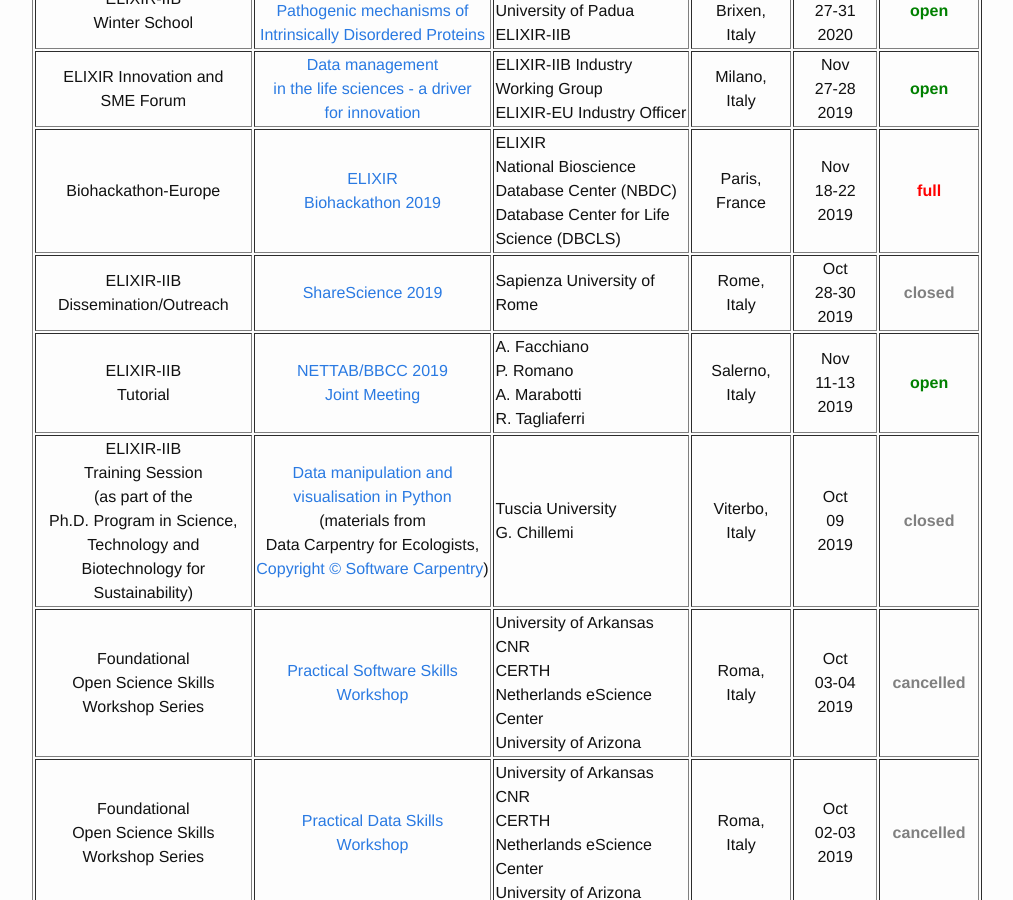
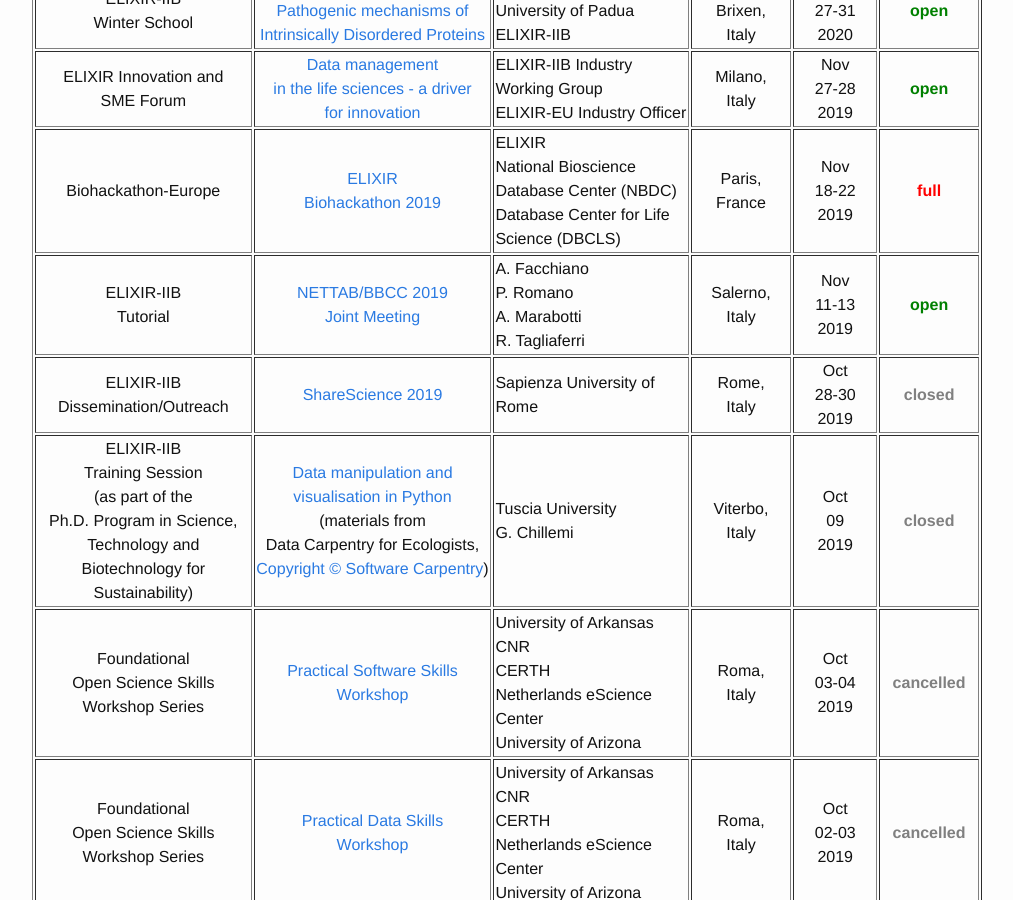
Before and after one commit to ELIXIR-IIB-training/website, a Jekyll site: the page built from _pages/01-all_events.md, in a window 1280 px wide and 900 px high, scrolled down 311 px. Shown: the whole window, without its empty margins (238-1251 px from the left). Built offline with Jekyll 4.4.1, drawn with Linux system fonts in a browser that asks for light colours; part of the change alters nothing that is shown.

Commit message:
Change event order

```diff
--- a/_pages/01-all_events.md
+++ b/_pages/01-all_events.md
@@ -42,6 +42,15 @@ permalink: /all_events_2018_2019/
    <td height="50" align="center"><font color="red"><b>full</b></font></td>
 </tr>
 <tr>
+<td height="50" align="center">ELIXIR-IIB<br>Tutorial</td>
+   <td height="50" width="220" align="center"><a href="http://www.igst.it/nettab/2019/">NETTAB/BBCC 2019<br>Joint Meeting<br></a></td>
+   <td height="50" width="150">A. Facchiano<br>P. Romano<br>A. Marabotti<br>R. Tagliaferri</td>
+   <!-- <td height="50" width="150"></td> -->
+   <td height="50" align="center">Salerno,<br>Italy</td>
+   <td height="50" width="75" align="center">Nov<br>11-13<br>2019</td>
+   <td height="50" align="center"><font color="green"><b>open</b></font></td>
+</tr>
+<tr>
 <td height="50" align="center">ELIXIR-IIB<br>Dissemination/Outreach</td>
    <td height="50" width="220" align="center"><a href="https://agenda.infn.it/event/19596/">ShareScience 2019</a></td>
    <td height="50" width="150">Sapienza University of Rome</td>
@@ -49,15 +58,6 @@ permalink: /all_events_2018_2019/
    <td height="50" align="center">Rome,<br>Italy</td>
    <td height="50" width="75" align="center">Oct<br>28-30<br>2019</td>
    <td height="50" align="center"><font color="grey"><b>closed</b></font></td>
-</tr>
-<tr>
-<td height="50" align="center">ELIXIR-IIB<br>Tutorial</td>
-   <td height="50" width="220" align="center"><a href="http://www.igst.it/nettab/2019/">NETTAB/BBCC 2019<br>Joint Meeting<br></a></td>
-   <td height="50" width="150">A. Facchiano<br>P. Romano<br>A. Marabotti<br>R. Tagliaferri</td>
-   <!-- <td height="50" width="150"></td> -->
-   <td height="50" align="center">Salerno,<br>Italy</td>
-   <td height="50" width="75" align="center">Nov<br>11-13<br>2019</td>
-   <td height="50" align="center"><font color="green"><b>open</b></font></td>
 </tr>
 <tr>
 <td height="50" align="center">ELIXIR-IIB<br>Training Session<br>(as part of the<br>Ph.D. Program in Science, Technology and Biotechnology for Sustainability)</td>
```
